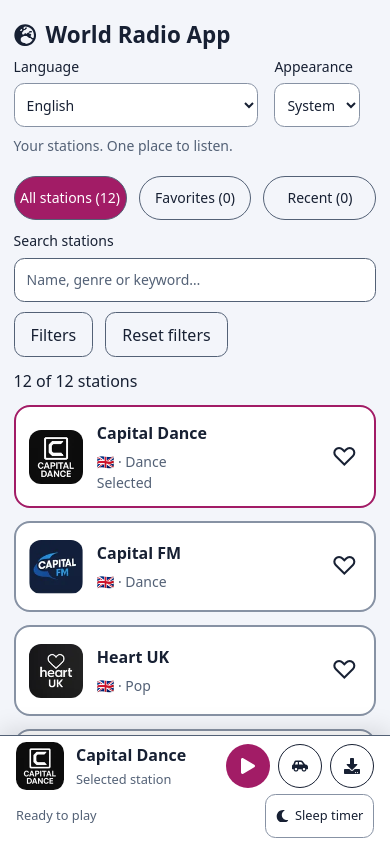
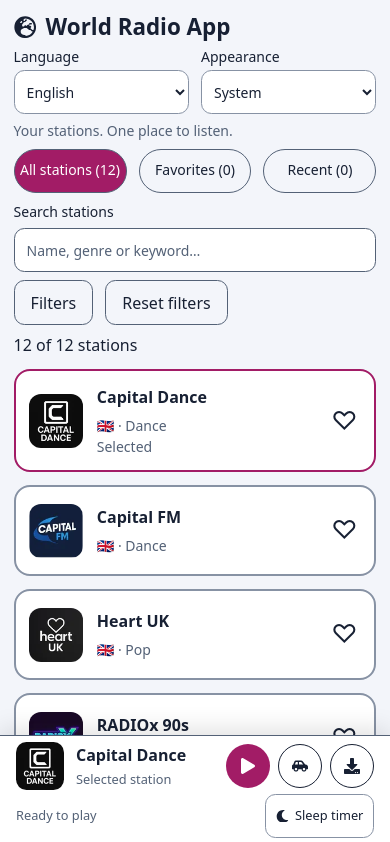
Before and after one commit to Silentmaster86/world-radio-app, a React (Vite) app: page / in a window 390 px wide. Shown: the top 842 px of the page. Built offline with nearby package versions, Linux system fonts and the light colour scheme.

Commit message:
fix: keep first station playable below mobile language controls

```diff
--- a/src/components/Home/HomeHeader.jsx
+++ b/src/components/Home/HomeHeader.jsx
@@ -42,16 +42,28 @@ const Header = styled.header`
     color: ${({ theme }) => theme.colors.text};
   }
   @media (max-width: 640px) {
-    padding: 0.5rem 0;
-    grid-template-columns: minmax(0, 1fr) auto auto;
+    padding: 0;
+    grid-template-columns: repeat(2, minmax(0, 1fr));
+    gap: 0.35rem 0.75rem;
     h1 {
       grid-column: 1 / -1;
     }
     label {
       grid-row: 2;
+      min-width: 0;
+      gap: 0.2rem;
+    }
+    select {
+      width: 100%;
+      min-width: 0;
     }
     p {
       font-size: 0.875rem;
+    }
+  }
+  @media (max-width: 640px) and (max-height: 640px) {
+    p:not([role='status']) {
+      display: none;
     }
   }
 `;
--- a/src/components/Home/StationControls.jsx
+++ b/src/components/Home/StationControls.jsx
@@ -8,8 +8,8 @@ const Controls = styled.section`
   display: grid;
   gap: 1rem;
   @media (max-width: 640px) {
-    margin: 0.75rem 0;
-    gap: 0.65rem;
+    margin: 0.5rem 0;
+    gap: 0.5rem;
   }
 `;
 const Row = styled.div`
```
Also changed, not shown: scripts/check-ux.cjs (+46 -0 lines).
